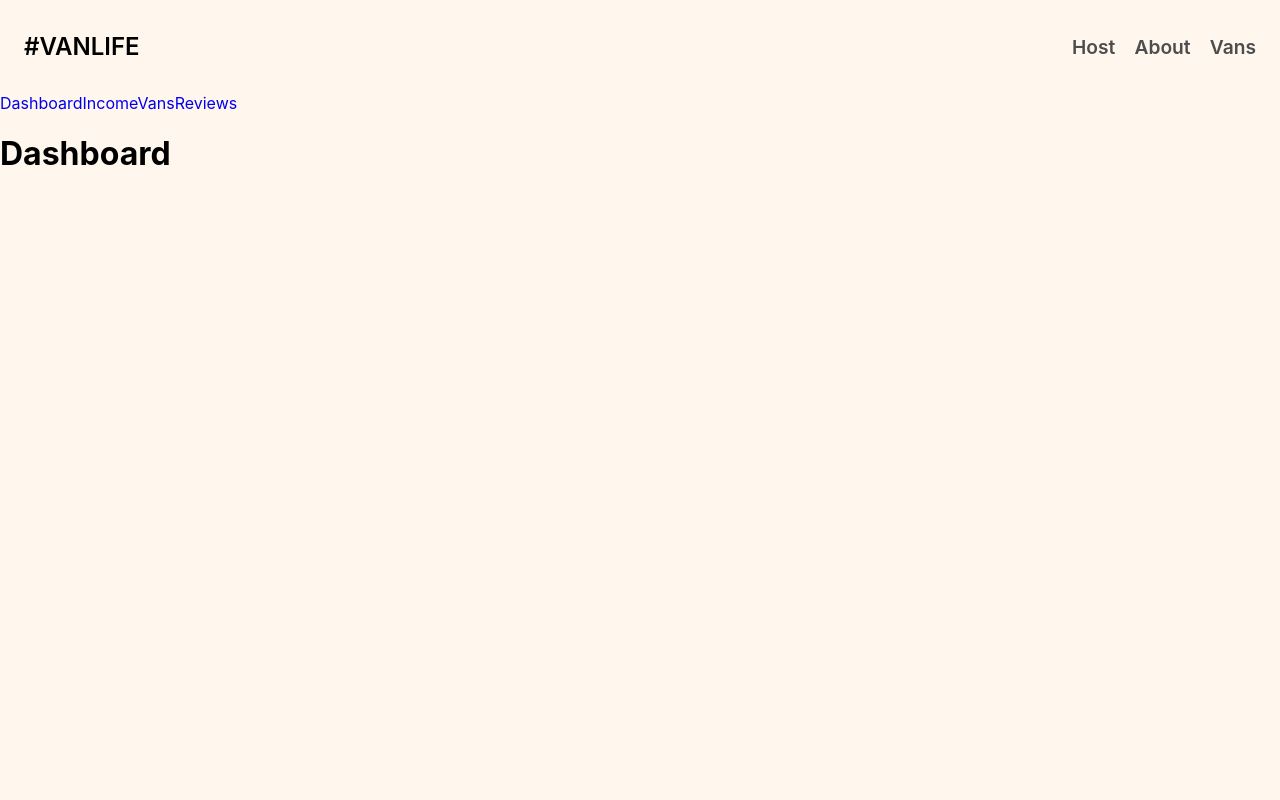
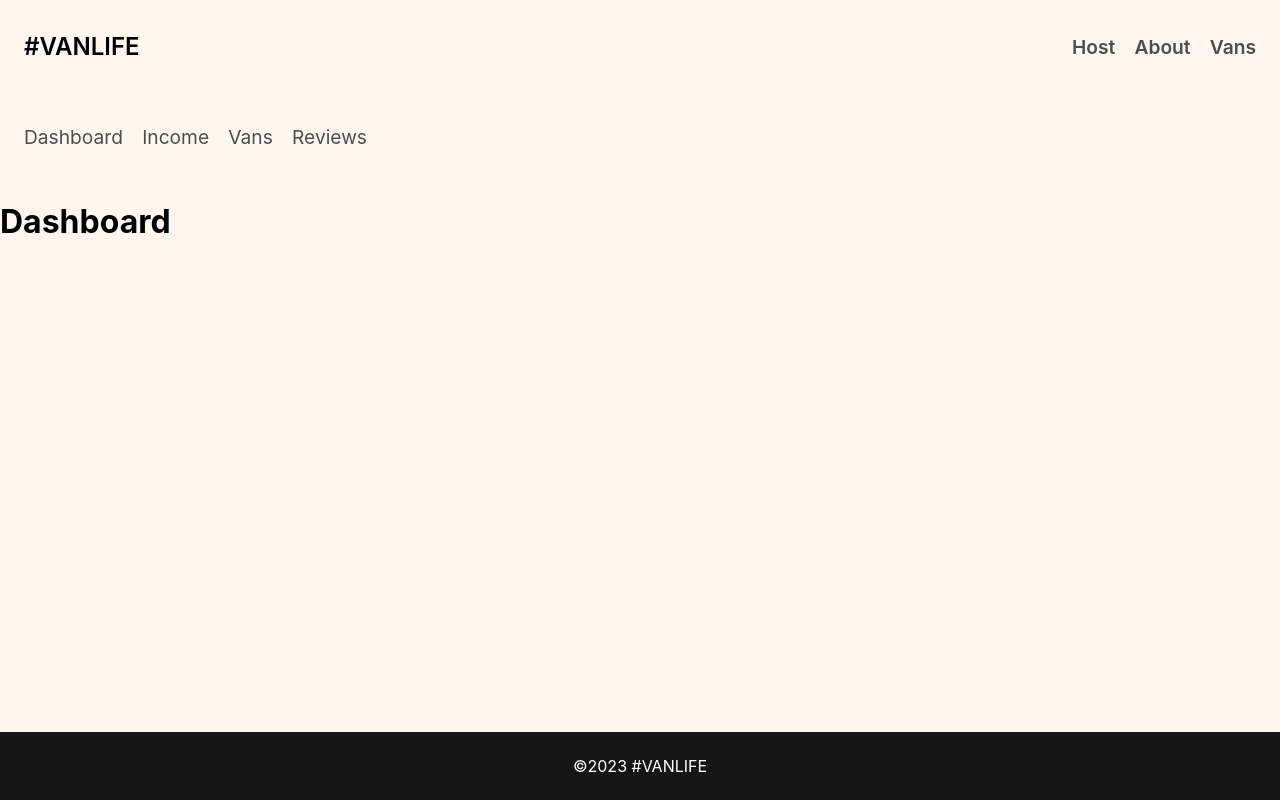
Before and after one commit to BrightNeon7631/scrimba-van-rental-app, a React (Vite) app: page /host in a window 1280 px wide. Built offline with nearby package versions, Linux system fonts and the light colour scheme.

Commit message:
fix footer

```diff
--- /dev/null
+++ b/src/Components/Footer.jsx
@@ -0,0 +1,5 @@
+export default function Footer() {
+    return (
+        <footer>©2023 #VANLIFE</footer>
+    )
+}
--- a/src/Components/Layout.jsx
+++ b/src/Components/Layout.jsx
@@ -1,11 +1,13 @@
 import { Outlet } from "react-router-dom";
 import Header from '../Components/Header';
+import Footer from "./Footer";
 
 export default function Layout() {
     return (
-      <>
-        <Header />
-        <Outlet />
-      </>
+      <div className="site--layout">
+            <Header />
+            <Outlet />
+            <Footer />
+        </div>
     );
 }
--- a/src/index.css
+++ b/src/index.css
@@ -6,6 +6,12 @@ body {
   margin: 0;
   font-family: "Inter", sans-serif;
   background-color: #FFF7ED;
+}
+
+.site--layout {
+  display: flex;
+  flex-direction: column;
+  min-height: 100vh;
 }
 
 header {
@@ -21,14 +27,16 @@ header {
   color: black;
 }
 
-.nav--right {
+.nav--right,
+.host--layout--nav {
   font-size: 1.2rem;
   text-decoration: none;
   display: flex;
   gap: 1.2rem;
 }
 
-.nav--right > a {
+.nav--right > a,
+.host--layout--nav > a {
   color: #4D4D4D;
 }
 
@@ -39,6 +47,15 @@ a {
 a:hover {
   text-decoration: underline;
   color: black;
+}
+
+footer {
+  background-color: #161616;
+  color: white;
+  padding: 1.5rem;
+  text-align: center;
+  width: 100%;
+  margin-top: auto;
 }
 
 /* HOME */
@@ -103,17 +120,6 @@ a:hover {
   font-weight: 600;
   font-size: 1rem;
 }
-
-footer {
-  background-color: #212121;
-  color: white;
-  padding: 1.5rem;
-  text-align: center;
-  position: fixed;
-  bottom: 0;
-  width: 100%;
-}
-
 
 /* VAN */
 .vans--container > h1 {
@@ -261,3 +267,8 @@ footer {
   top: 40%;
   left: 40%;
 }
+
+/* HOST */
+.host--layout--nav {
+  padding: 2rem 1.5rem;
+}
```
